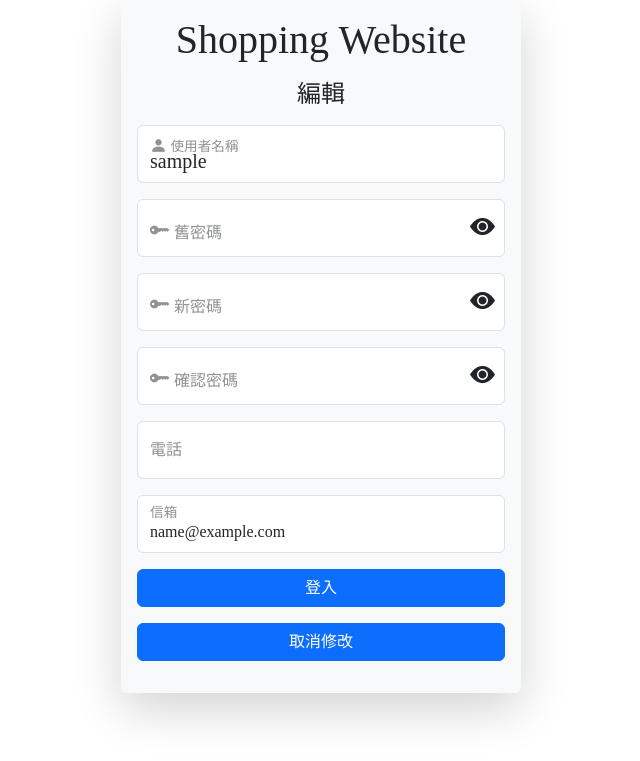
After one commit to Mmm44556/ShopingWeb_project, a PHP site: page /updatePage.php in a window 1280 px wide. The commit adds this page. Shown: the top 761 px of the page, without its empty margins (319-959 px from the left). Run offline with PHP 8.4, Linux system fonts and the light colour scheme; the visitor is signed in with stand-in values (Sample User, id 1).

Commit message:
編輯功能完成

```diff
--- /dev/null
+++ b/views/updatePage.php
@@ -0,0 +1,109 @@
+<?php
+
+include('../databaseConnect.inc');
+session_start();
+$userId = $_SESSION['userName']; //調出儲存起來的username
+
+$sql_query = "SELECT * FROM `account` WHERE `userName` = '$userId'";
+$result = mysqli_query($link, $sql_query);
+$row_result = mysqli_fetch_assoc($result);
+$uid = $row_result['uid'];
+$username = $row_result['userName'];
+$password = $row_result['password'];
+$phone = $row_result['phoneNumber'];
+$mail = $row_result['mail'];
+?>
+
+<!DOCTYPE html>
+<html lang="en">
+
+<head>
+  <meta charset="UTF-8">
+  <meta http-equiv="X-UA-Compatible" content="IE=edge">
+  <meta name="viewport" content="width=device-width, initial-scale=1.0">
+  <title>會員管理</title>
+  <link href="https://cdn.jsdelivr.net/npm/bootstrap@5.3.0-alpha1/dist/css/bootstrap.min.css" rel="stylesheet" integrity="sha384-GLhlTQ8iRABdZLl6O3oVMWSktQOp6b7In1Zl3/Jr59b6EGGoI1aFkw7cmDA6j6gD" crossorigin="anonymous">
+
+  <link rel="stylesheet" href="../public/account.css?v=<?= time() ?>">
+  <link rel="stylesheet" href="https://cdnjs.cloudflare.com/ajax/libs/animate.css/4.1.1/animate.min.css" />
+
+</head>
+
+<body>
+
+
+  <div class="login-signup-pane shadow-lg p-3 mb-5 bg-body-tertiary rounded w-25 animate__animated animate__fadeIn">
+    <div class="sign-intro text-center mb-3 ">
+      <h1>Shopping Website</h1>
+    </div>
+    <div class="text-center mb-3 ">
+      <h4 class="hi">編輯</h4>
+    </div>
+    <form action="../update.php" method="post" class="">
+
+      <div class="account-input form-floating mb-3 ">
+        <input type="text" class="form-control " id="floatingInput" placeholder="name@example.com" name="username" required maxlength="50" value="<?php echo $username ?>">
+        <label for="floatingInput" class="text-body-tertiary ">
+          <i class="bi bi-person-fill"></i>
+          使用者名稱</label>
+      </div>
+
+      <div class="oldPassword-input form-floating mb-3 position-relative">
+        <input type="password" class="oldPassword form-control" id="floatingOldPassword" placeholder="oldPassword" maxlength="10" name="oldPassword" required>
+        <label for="floatingOldPassword" class="text-body-tertiary">
+          <i class="bi bi-key-fill"></i>
+          舊密碼</label>
+        <i class="bi-fill bi-eye-fill" style="cursor:pointer;"></i>
+      </div>
+
+      <div class="newPassword-input form-floating mb-3 position-relative">
+        <input type="password" class="newPassword form-control" id="floatingNewPassword" placeholder="newPassword" maxlength="10" name="newPassword" required>
+        <label for="floatingNewPassword" class="text-body-tertiary">
+          <i class="bi bi-key-fill"></i>
+          新密碼</label>
+        <i class="bi-fill bi-eye-fill" style="cursor:pointer;"></i>
+      </div>
+
+      <div class="confirmPassword-input form-floating mb-3 position-relative">
+        <input type="password" class="password form-control" id="floatingPassword" placeholder="Password" maxlength="10" name="confirmPassword" required>
+        <label for="floatingConfirmPassword" class="text-body-tertiary">
+          <i class="bi bi-key-fill"></i>
+          確認密碼</label>
+        <i class="bi-fill bi-eye-fill" style="cursor:pointer;"></i>
+      </div>
+
+      <div class="phone-input form-floating mb-3 position-relative">
+        <input type="phone" class="phone form-control" id="floatingPhone" placeholder="phone" maxlength="10" name="phone" required value="<?php echo $phone ?>">
+        <label for="floatingPhone" class="text-body-tertiary">
+          電話
+        </label>
+      </div>
+
+      <div class="mail-input form-floating mb-3 position-relative">
+        <input type="mail" class="mail form-control" id="floatingPassword" placeholder="mail" name="mail" required value="<?php echo $mail ?>">
+        <label for="floatingMail" class="text-body-tertiary">
+          信箱
+        </label>
+      </div>
+
+      <div class="d-grid col-6 mx-auto w-100 mb-3">
+        <button class="log-in-btn btn btn-primary" type="submit" value="submit">
+          登入</button>
+      </div>
+
+      <div class="d-grid col-6 mx-auto w-100 mb-3">
+        <button class="log-in-btn btn btn-primary" type="submit" value="submit">
+          取消修改</button>
+      </div>
+
+    </form>
+  </div>
+
+  <script src="https://cdn.jsdelivr.net/npm/bootstrap@5.3.0-alpha1/dist/js/bootstrap.bundle.min.js" integrity="sha384-w76AqPfDkMBDXo30jS1Sgez6pr3x5MlQ1ZAGC+nuZB+EYdgRZgiwxhTBTkF7CXvN" crossorigin="anonymous">
+  </script>
+  <script src="https://code.jquery.com/jquery-3.6.3.js" integrity="sha256-nQLuAZGRRcILA+6dMBOvcRh5Pe310sBpanc6+QBmyVM=" crossorigin="anonymous"></script>
+  <script src="./jquery/component.js"></script>
+
+</body>
+
+</html>
```
Also changed, not shown: loginFunction.php (+4 -4 lines), update.php (+16 -12 lines), views/index.php (+10 -51 lines).
